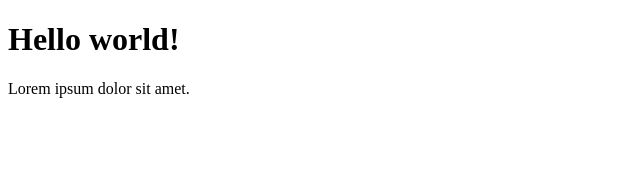
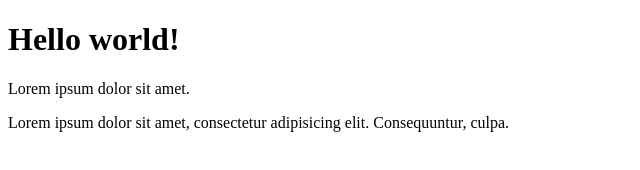
Before and after one commit to andreialisenok/E-commerce, a plain HTML site: page index.html in a window 1280 px wide. Shown: the whole page, without its empty margins (0-640 px from the left). Drawn offline with Linux system fonts and the light colour scheme.

Commit message:
add content

```diff
--- a/index.html
+++ b/index.html
@@ -12,5 +12,7 @@
 <h1>Hello world!</h1>
 <p>Lorem ipsum dolor sit amet.</p>
 
+<p>Lorem ipsum dolor sit amet, consectetur adipisicing elit. Consequuntur, culpa.</p>
+
 </body>
 </html>
```
